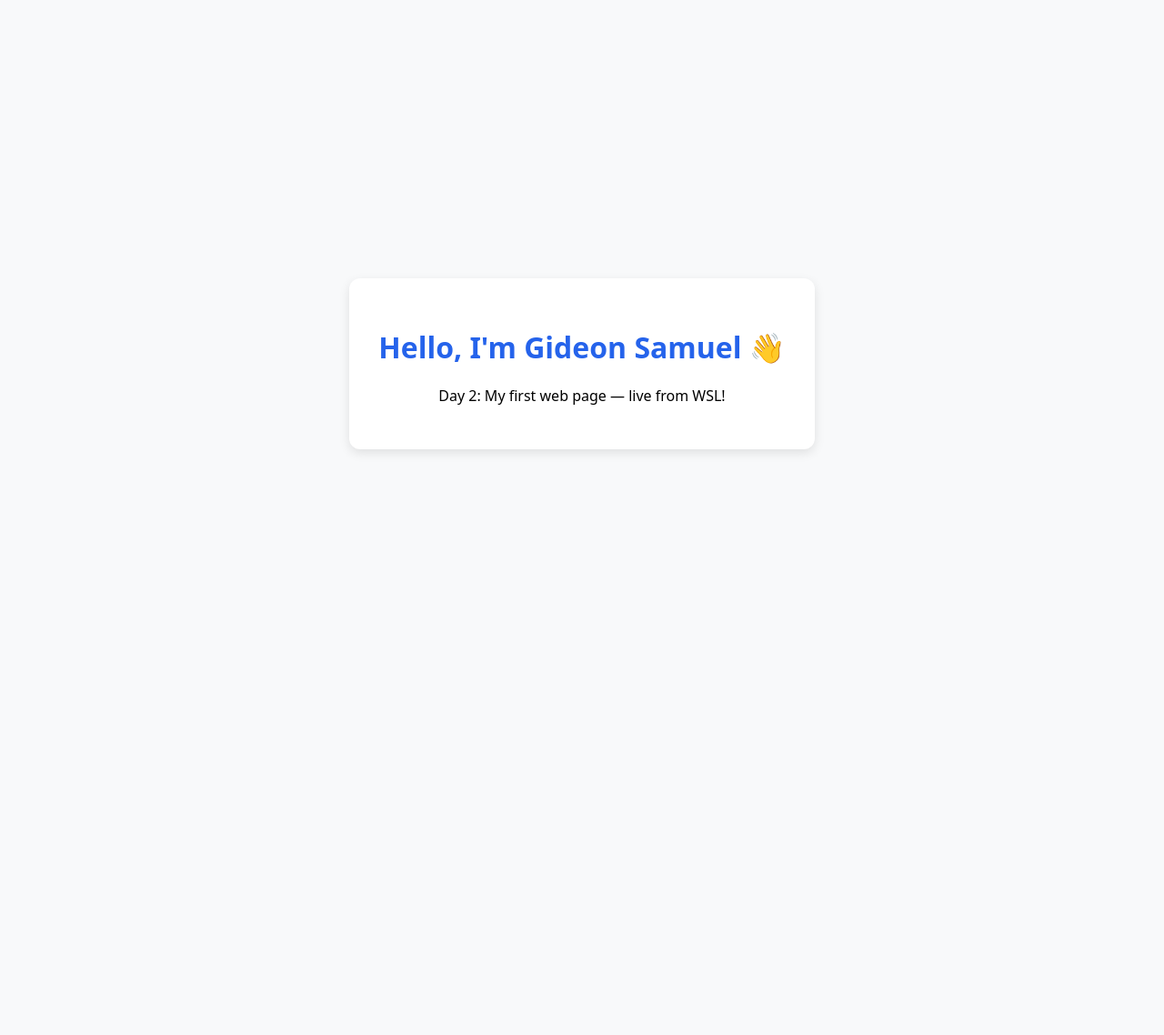
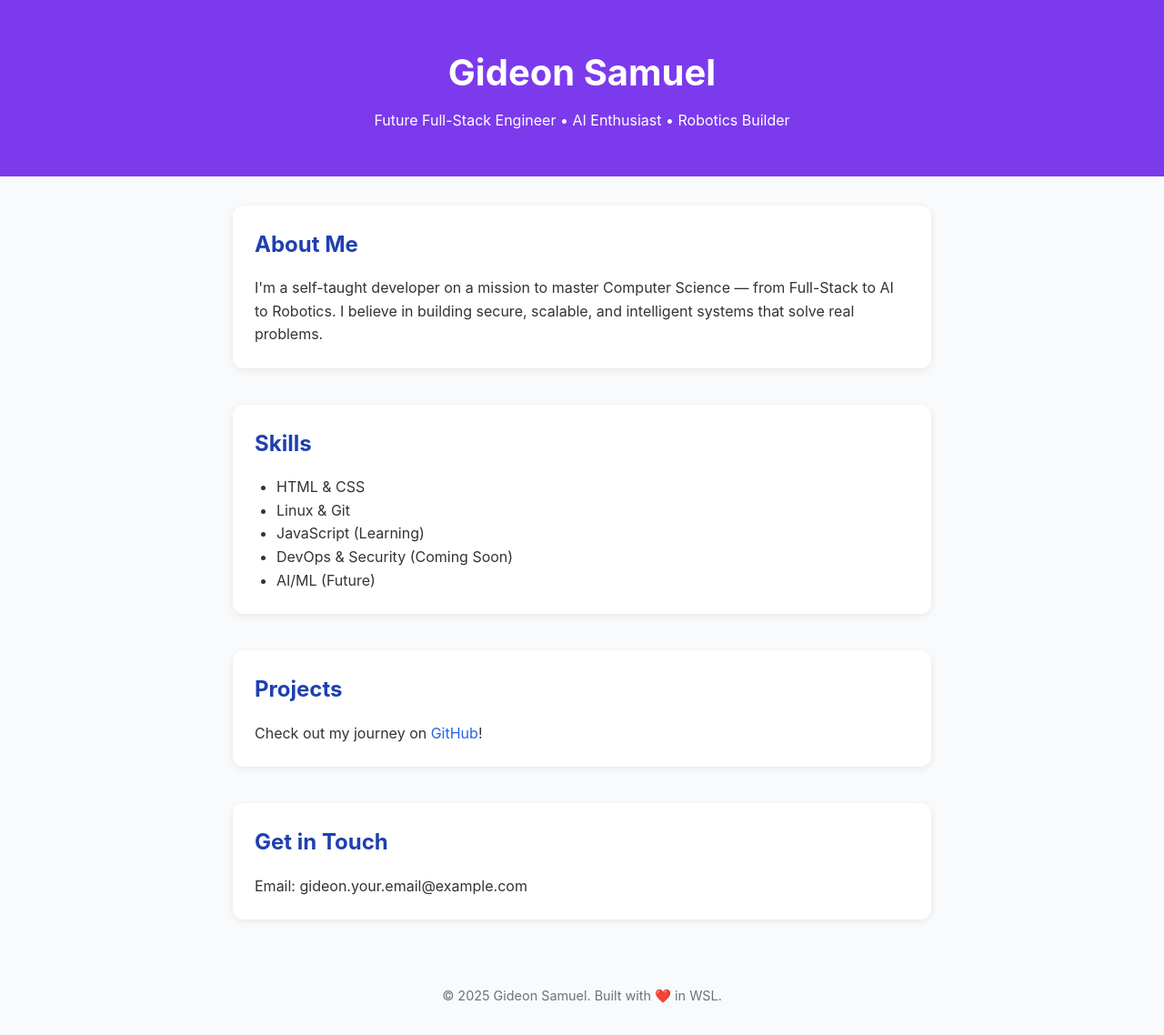
Before and after one commit to gideonsamz/dev-journey, a plain HTML site: page index.html in a window 1280 px wide. Shown: the whole page at 91% size. Before the commit the page ends 800 px from the top, so only its background shows below. Drawn offline with Linux system fonts and the light colour scheme.

Commit message:
day-3: build personal portfolio page

```diff
--- a/index.html
+++ b/index.html
@@ -1,31 +1,47 @@
 <!DOCTYPE html>
-<html>
+<html lang="en">
 <head>
-    <title>Gideon Samuel</title>
-    <style>
-        body {
-            font-family: system-ui;
-            background: #f8f9fa;
-            display: flex;
-            justify-content: center;
-            align-items: center;
-            height: 100vh;
-            margin: 0;
-        }
-        .card {
-            background: white;
-            padding: 2rem;
-            border-radius: 12px;
-            box-shadow: 0 4px 12px rgba(0,0,0,0.1);
-            text-align: center;
-        }
-        h1 { color: #2563eb; }
-    </style>
+  <meta charset="UTF-8" />
+  <meta name="viewport" content="width=device-width, initial-scale=1.0"/>
+  <title>Gideon Samuel | Developer</title>
+  <link rel="stylesheet" href="style.css" />
 </head>
 <body>
-    <div class="card">
-        <h1>Hello, I'm Gideon Samuel 👋</h1>
-        <p>Day 2: My first web page — live from WSL!</p>
-    </div>
+  <header>
+    <h1>Gideon Samuel</h1>
+    <p>Future Full-Stack Engineer • AI Enthusiast • Robotics Builder</p>
+  </header>
+
+  <main>
+    <section id="about">
+      <h2>About Me</h2>
+      <p>I'm a self-taught developer on a mission to master Computer Science — from Full-Stack to AI to Robotics. I believe in building secure, scalable, and intelligent systems that solve real problems.</p>
+    </section>
+
+    <section id="skills">
+      <h2>Skills</h2>
+      <ul>
+        <li>HTML & CSS</li>
+        <li>Linux & Git</li>
+        <li>JavaScript (Learning)</li>
+        <li>DevOps & Security (Coming Soon)</li>
+        <li>AI/ML (Future)</li>
+      </ul>
+    </section>
+
+    <section id="projects">
+      <h2>Projects</h2>
+      <p>Check out my journey on <a href="https://github.com/gideonSamz/dev-journey">GitHub</a>!</p>
+    </section>
+
+    <section id="contact">
+      <h2>Get in Touch</h2>
+      <p>Email: gideon.your.email@example.com</p>
+    </section>
+  </main>
+
+  <footer>
+    <p>&copy; 2025 Gideon Samuel. Built with ❤️ in WSL.</p>
+  </footer>
 </body>
 </html>
--- /dev/null
+++ b/style.css
@@ -0,0 +1,71 @@
+/* Reset & Base */
+* {
+  margin: 0;
+  padding: 0;
+  box-sizing: border-box;
+}
+
+body {
+  font-family: -apple-system, BlinkMacSystemFont, 'Segoe UI', Roboto, sans-serif;
+  line-height: 1.6;
+  color: #333;
+  background: #f9fafb;
+}
+
+/* Layout */
+header {
+  background: #7c3aed;
+  color: white;
+  text-align: center;
+  padding: 3rem 1rem;
+}
+
+header h1 {
+  font-size: 2.5rem;
+  margin-bottom: 0.5rem;
+}
+
+main {
+  max-width: 800px;
+  margin: 2rem auto;
+  padding: 0 1rem;
+}
+
+section {
+  margin-bottom: 2.5rem;
+  padding: 1.5rem;
+  background: white;
+  border-radius: 12px;
+  box-shadow: 0 2px 8px rgba(0,0,0,0.08);
+}
+
+h2 {
+  color: #1e40af;
+  margin-bottom: 1rem;
+}
+
+ul {
+  padding-left: 1.5rem;
+}
+
+a {
+  color: #2563eb;
+  text-decoration: none;
+}
+
+a:hover {
+  text-decoration: underline;
+}
+
+footer {
+  text-align: center;
+  padding: 2rem;
+  color: #6b7280;
+  font-size: 0.9rem;
+}
+
+/* Responsive */
+@media (max-width: 600px) {
+  header h1 { font-size: 2rem; }
+  main { margin: 1rem; }
+}
```
